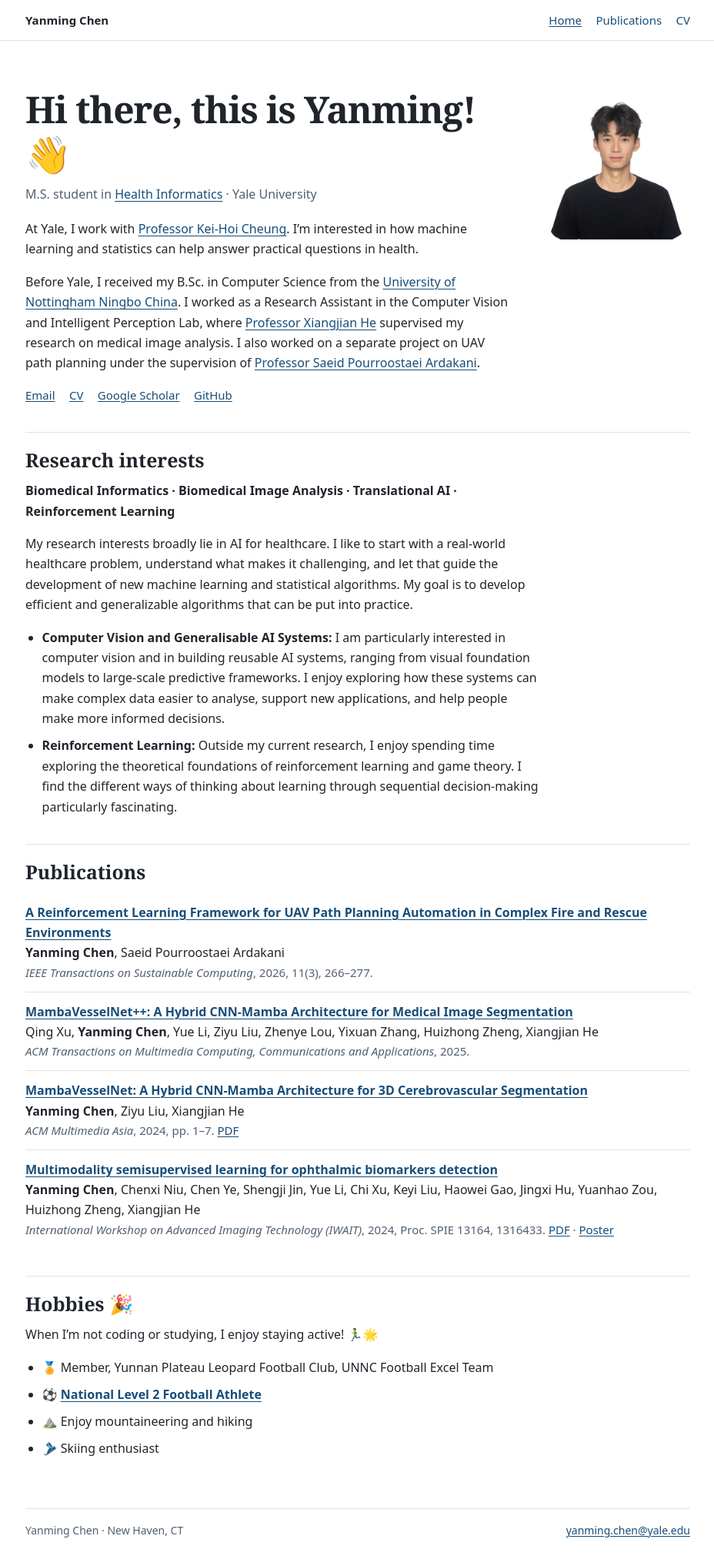
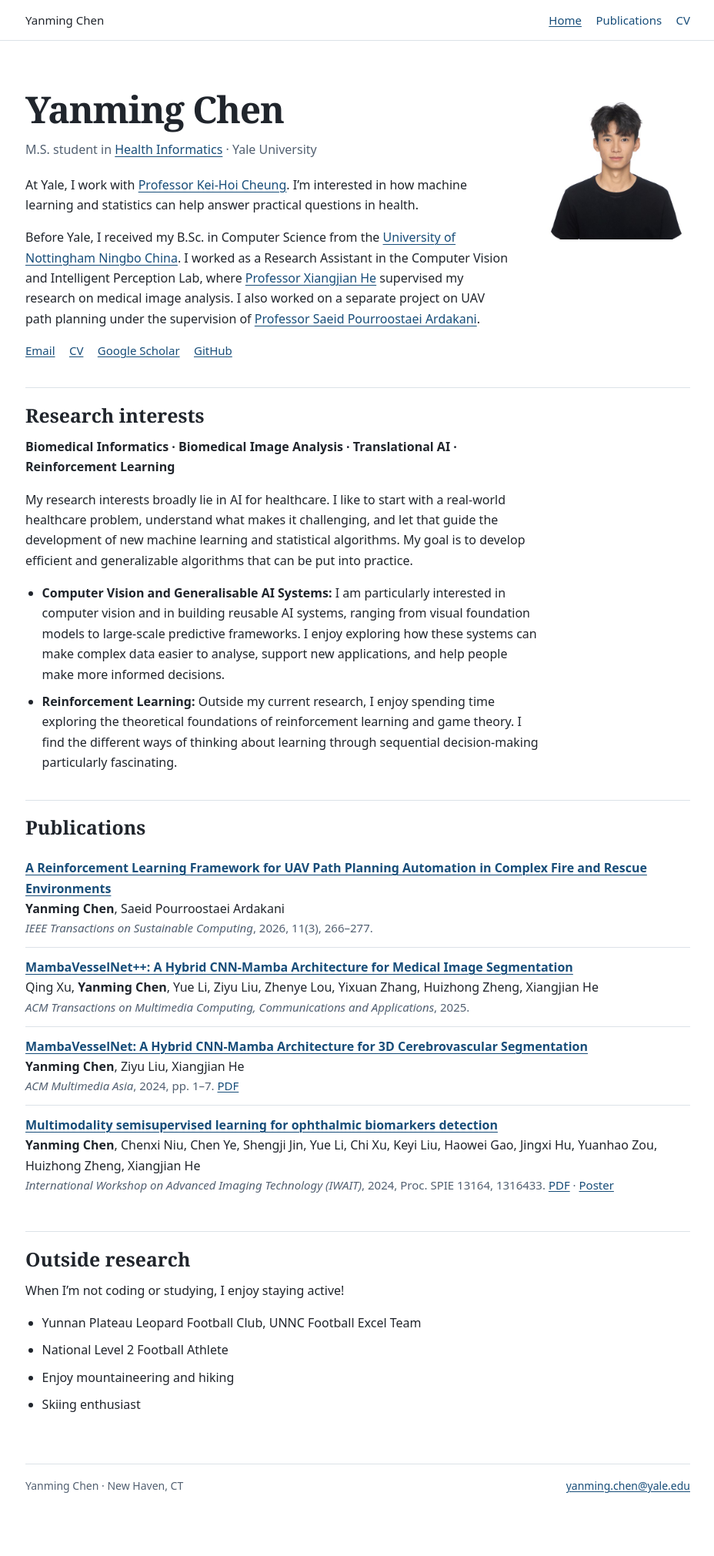
Before and after one commit to CC0117/cc0117.github.io, a Jekyll site: the page built from _pages/about.md, in a window 1280 px wide. Shown: the whole page at 77% size, without its empty margins (175-1103 px from the left). Built offline with Jekyll 4.4.1, drawn with Linux system fonts in a browser that asks for light colours; after the commit the page ends 1964 px from its top, so only the background shows below that.

Commit message:
Refine homepage title and outside research section

```diff
--- a/_pages/about.md
+++ b/_pages/about.md
@@ -10,7 +10,7 @@ redirect_from:
 
 <div class="intro" markdown="0">
   <div class="intro-copy">
-    <h1>Hi there, this is Yanming! 👋</h1>
+    <h1>Yanming Chen</h1>
     <p class="affiliation">M.S. student in <a href="https://ysph.yale.edu/school-of-public-health/graduate-programs/master-of-science-in-public-health-msph/health-informatics/">Health Informatics</a> · Yale University</p>
     <p>At Yale, I work with <a href="https://medicine.yale.edu/profile/kei-cheung/">Professor Kei-Hoi Cheung</a>. I’m interested in how machine learning and statistics can help answer practical questions in health.</p>
     <p>Before Yale, I received my B.Sc. in Computer Science from the <a href="https://www.nottingham.edu.cn/en/about/who-we-are.aspx">University of Nottingham Ningbo China</a>. I worked as a Research Assistant in the Computer Vision and Intelligent Perception Lab, where <a href="https://scholar.google.com.au/citations?user=BiBXGfIAAAAJ&amp;hl=en">Professor Xiangjian He</a> supervised my research on medical image analysis. I also worked on a separate project on UAV path planning under the supervision of <a href="https://scholar.google.com/citations?user=3OeHr8gAAAAJ&amp;hl=en">Professor Saeid Pourroostaei Ardakani</a>.</p>
@@ -39,11 +39,11 @@ My research interests broadly lie in AI for healthcare. I like to start with a r
 
 {% include academic-publications.html %}
 
-## Hobbies 🎉
+## Outside research
 
-When I'm not coding or studying, I enjoy staying active! 🏃‍♂️🌟
+When I’m not coding or studying, I enjoy staying active!
 
-- **🏅** Member, Yunnan Plateau Leopard Football Club, UNNC Football Excel Team
-- **⚽ [National Level 2 Football Athlete](/files/football_certificate.pdf)**
-- **⛰️** Enjoy mountaineering and hiking
-- **🎿** Skiing enthusiast
+- Yunnan Plateau Leopard Football Club, UNNC Football Excel Team
+- National Level 2 Football Athlete
+- Enjoy mountaineering and hiking
+- Skiing enthusiast
--- a/assets/css/academic.css
+++ b/assets/css/academic.css
@@ -60,7 +60,7 @@ a:focus-visible {
 
 .site-nav a { text-decoration: none; }
 .site-nav a:hover, .site-nav [aria-current="page"] { text-decoration: underline; }
-.site-name { color: var(--ink); font-weight: 650; }
+.site-name { color: var(--ink); }
 
 .site-nav ul, .profile-links {
   display: flex;
```
